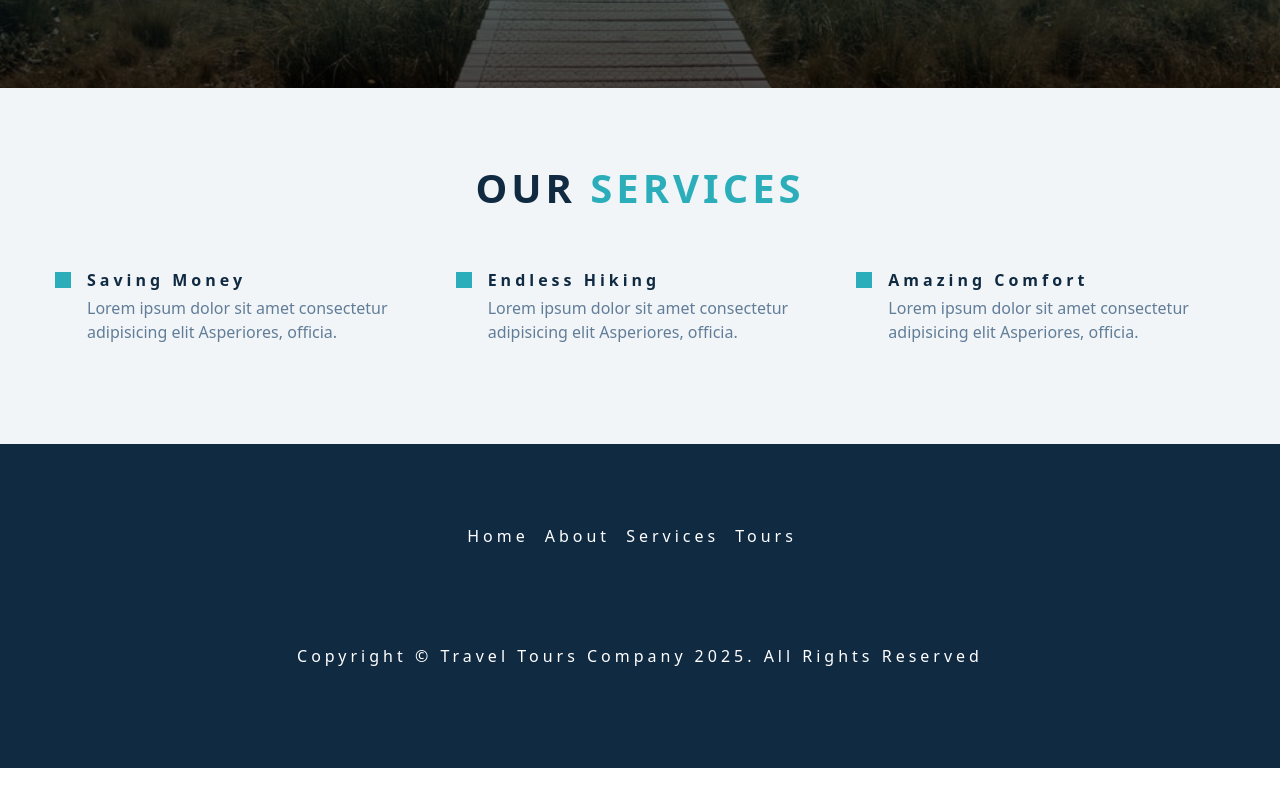
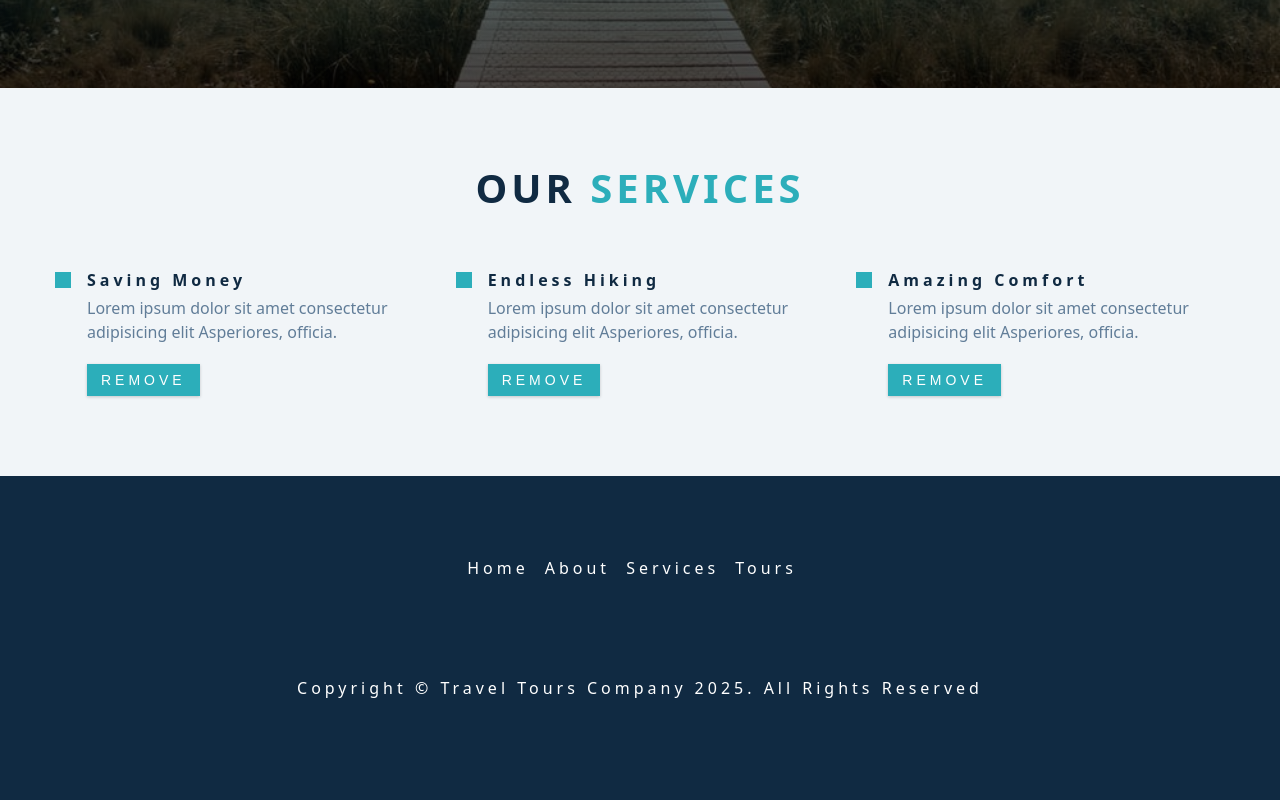
Before and after one commit to chenyicheng1998/Web-pair-week4-wednesday-afternoon-activity, a React app: page /services in a window 1280 px wide. Shown: the part 712-1512 px from the top of the page. Before the commit the page ends 1480 px from the top, so only its background shows below. Built offline with nearby package versions, Linux system fonts and the light colour scheme; the HTML template or start-up script is replaced by a standard one.

Commit message:
finish iter 4 service part

```diff
--- a/src/components/Service.jsx
+++ b/src/components/Service.jsx
@@ -1,4 +1,8 @@
-const Service = ({ icon, title, text }) => {
+const Service = ({ id, icon, title, text, onDelete }) => {
+  const handleDelete = () => {
+    onDelete(id);
+  };
+
   return (
     <article className='service'>
       <span className='service-icon'>
@@ -7,7 +11,22 @@ const Service = ({ icon, title, text }) => {
       <div className='service-info'>
         <h4 className='service-title'>{title}</h4>
         <p className='service-text'>{text}</p>
+
+
+
+        <div>
+          <button
+            onClick={handleDelete}
+            className="btn"
+          >
+            Remove
+          </button>
+        </div>
+
+
       </div>
+
+
     </article>
   )
 }
--- a/src/components/Services.jsx
+++ b/src/components/Services.jsx
@@ -10,17 +10,25 @@ const Services = () => {
 
   const [servicesData, setServicesData] = useState(services);
 
-
+  const handleDeleteService = (serviceId) => {
+    const updatedServices = servicesData.filter((service) => service.id !== serviceId);
+    setServicesData(updatedServices);
+  };
 
   return (
     <section className='section services' id='services'>
       <Title title='our' subTitle='services' />
 
+
+
       <div className='section-center services-center'>
         {servicesData.map((service) => {
-          return <Service {...service} key={service.id} />
+          return <Service {...service} key={service.id} onDelete={handleDeleteService} />
         })}
       </div>
+
+
+
     </section>
   )
 }
```
